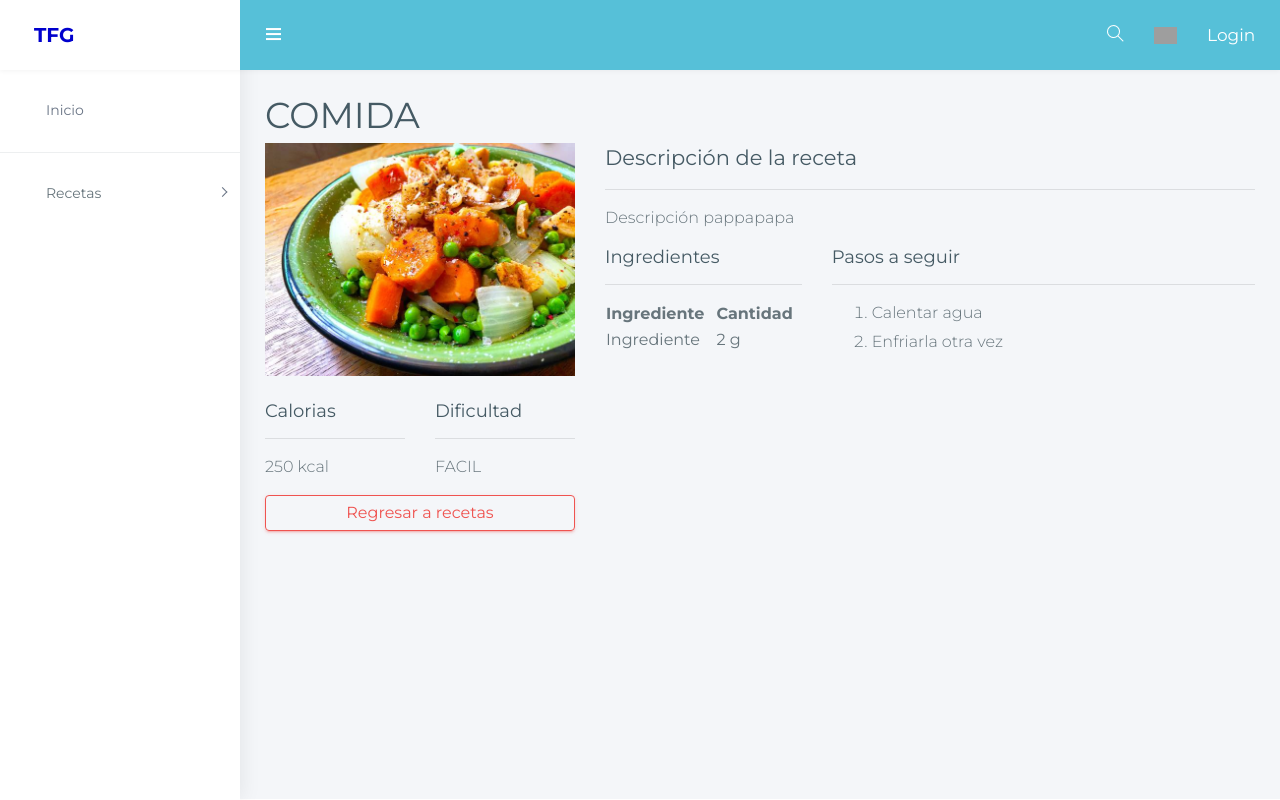
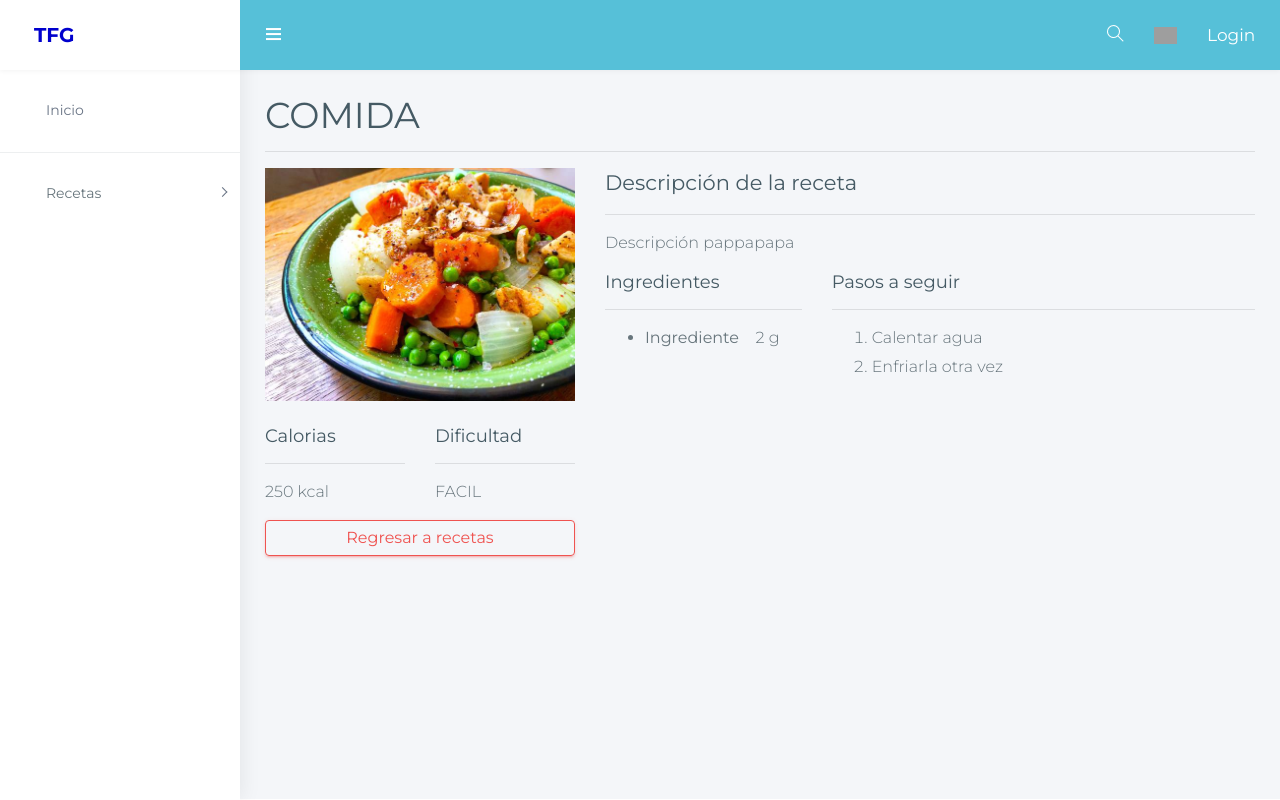
Before and after one commit to PelayoMC/Front-end, an Angular app: page /#/recipe/1 in a window 1280 px wide. Built offline with nearby package versions, Linux system fonts and the light colour scheme; grey boxes are pictures that could not be loaded; a web font is replaced by a local one.

Commit message:
Revert "Busqueda general y get de recetas"
This reverts commit 55596e5e16c5f214eb983823592baa8be6d7caff.

```diff
--- a/src/app/pages/recipe/recipe.component.html
+++ b/src/app/pages/recipe/recipe.component.html
@@ -1,4 +1,5 @@
 <h1>{{ receta.nombre | uppercase }}</h1>
+<hr>
 <div class="row">
     <div class="col-md-4">
         <img [src]="receta.imagen" class="img-fluid" alt="receta-imagen">
@@ -32,22 +33,11 @@
             <div class="col-md-4">
                 <h4>Ingredientes</h4>
                 <hr>
-                <table style="width:100%">
-                    <tr>
-                        <th><b>Ingrediente</b></th>
-                        <th><b>Cantidad</b></th>
-                    </tr>
-                    <tr *ngFor="let ingrediente of receta.ingredientes">
-                        <th>{{ ingrediente.nombre }}</th>
-                        <th>{{ ingrediente.cantidad }} {{ ingrediente.unidades }}</th>
-                    </tr>
-                </table>
-                <!--<ul>
+                <ul>
                     <li *ngFor="let ingrediente of receta.ingredientes">
                         <b>{{ ingrediente.nombre }}</b> <i class="mdi mdi-arrow-right-bold"> </i> {{ ingrediente.cantidad }} {{ ingrediente.unidades }}
-
                     </li>
-                </ul>-->
+                </ul>
             </div>
             <div class="col-md-8">
                 <h4>Pasos a seguir</h4>
--- a/src/app/service/recipes.service.ts
+++ b/src/app/service/recipes.service.ts
@@ -286,13 +286,13 @@ export interface Recipe {
   nivel: NIVEL;
 }
 
-interface Ingredient {
+export interface Ingredient {
   nombre: string;
   cantidad: number;
   unidades: UNIDADES;
 }
 
-interface Calorias {
+export interface Calorias {
   cantidad: number;
   unidades: UNIDADES;
 }
```
